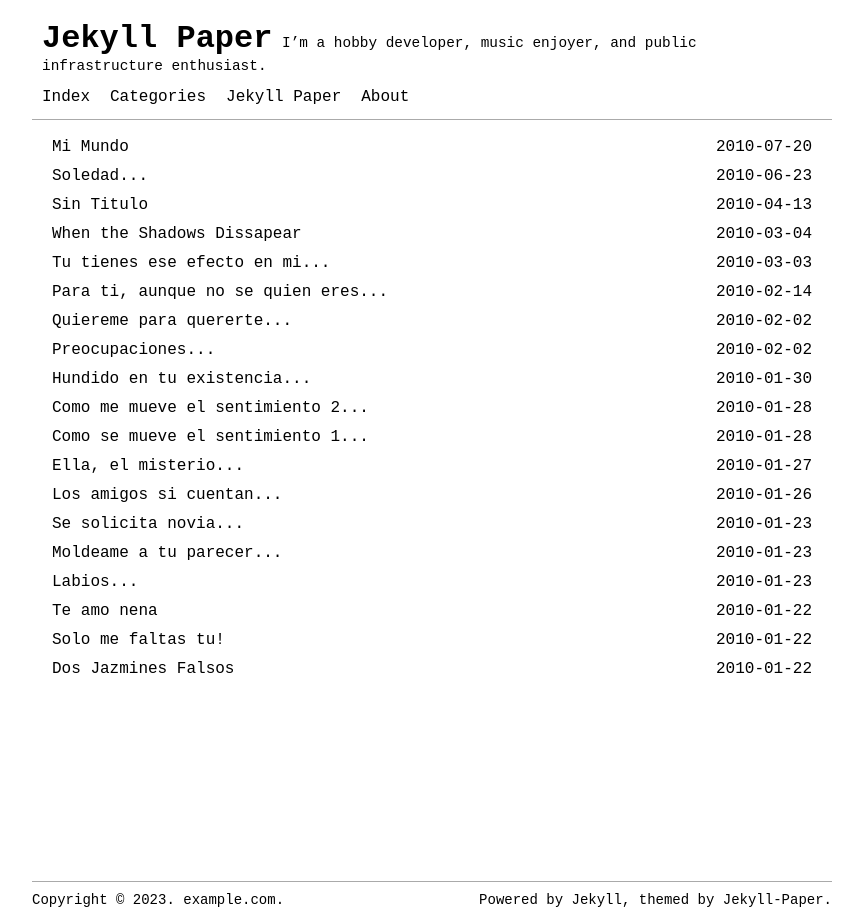
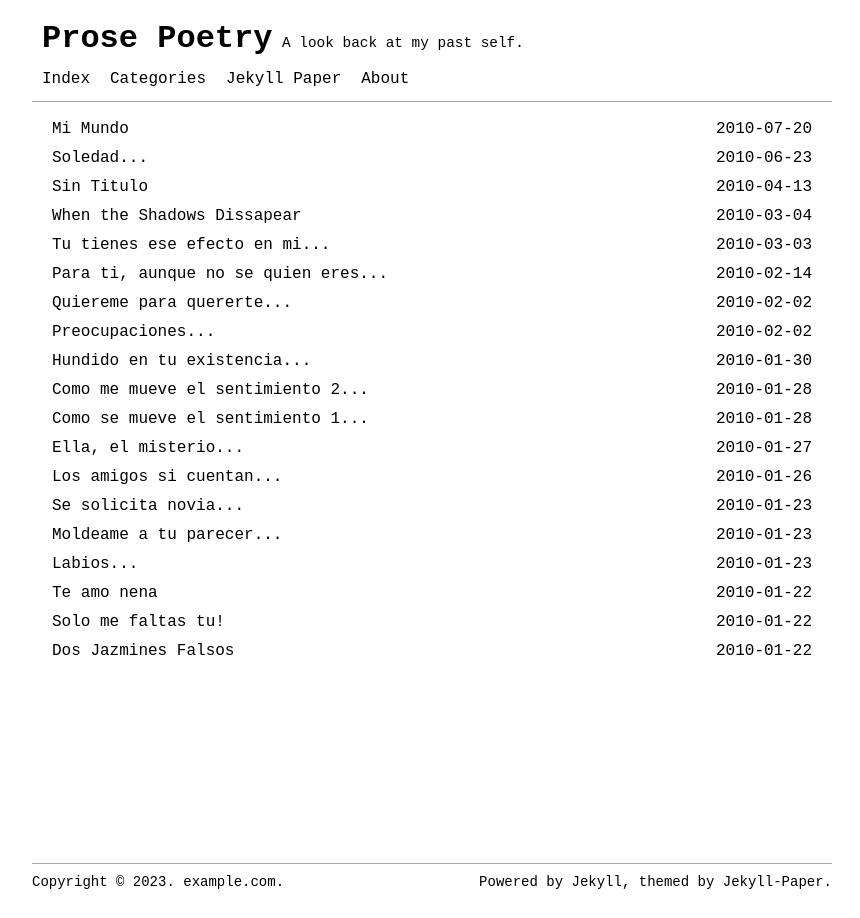
Before and after one commit to semanticdata/prose-poetry, a Jekyll site: the page built from index.html, in a window 1280 px wide. Shown: the whole page, without its empty margins (208-1068 px from the left). Built offline with Jekyll 4.4.1, drawn with Linux system fonts in a browser that asks for light colours; the list of posts is cut into pages by our own code.

Commit message:
quick save

```diff
--- a/404.html
+++ b/404.html
@@ -2,7 +2,6 @@
 layout: default
 title: 404 Not Found
 ---
-
 <div class="float-center">
   <h1>404</h1>
   <span>{{ site.data.lang[site.language].notification_404 }}</span>
--- a/_config.yml
+++ b/_config.yml
@@ -1,49 +1,31 @@
-# Welcome to Jekyll-Paper!
-#
-# This config file is meant for settings that affect your whole blog, values
-# which you are expected to set up once and rarely edit after that. If you find
-# yourself editing this file very often, consider using Jekyll's data files
-# feature for the data you need to update frequently.
-#
-# For technical reasons, this file is *NOT* reloaded automatically when you use
-# 'bundle exec jekyll serve'. If you change this file, please restart the server process.
-
-# Site settings
-# These are used to personalize your new site. If you look in the HTML files,
-# you will see them accessed via {{ site.title }}, {{ site.email }}, and so on.
-# You can create any custom variable you would like, and they will be accessible
-# in the templates via {{ site.myvariable }}.
-title: Jekyll Paper
+# Site Settings
+# For technical reasons, this file is *NOT* reloaded automatically when you use 'bundle exec jekyll serve'.
+# Accessed via {{ site.title }}, {{ site.email }}, and so on.
+# Custom variables will be accessible in templates via {{ site.myvariable }}.
+title: Prose Poetry
 email: little.iron1021@fastmail.com
 name: Miguel Pimentel
 description: >- # this means to ignore newlines until "baseurl:"
-  I’m a hobby developer, music enjoyer, and public infrastructure enthusiast.
-keywords: [blog]
+  A look back at my past self.
+keywords: [blog, poetry, prose-poetry]
 baseurl: "" # the subpath of your site, e.g. /blog
-url: "https://semanticdata.github.io/jekyll-paper" # the base hostname & protocol for your site, e.g. http://example.com
-domain: "example.com" # the domain name for your site, e.g. example.com
+url: "https://semanticdata.github.io/jekyll-paper" # base hostname & protocol, e.g. http://example.com
+domain: "example.com" # domain name for site, e.g. example.com
 language: en
 # Supported languages list:
-# en: English
-# de: Deutsche (German)
 # es: Español (Spanish)
 # fr: Français (French)
-# ja: 日本語 (Japanese)
-# pt: Português (Portuguese)
-# zh-cn: 简体中文 (Simplified Chinese)
-# zh-tw: 繁體中文 (Traditional Chinese)
-# ko : 한국어(Korean)
 
-analytics:   # the Google Analytics property ID, e.g. UA-XXXXX-Y
+analytics: # the Google Analytics property ID, e.g. UA-XXXXX-Y
 
-paginate: 25
+paginate: 20
 paginate_path: "/page:num/"
 
-comments: false  # enable comments
-disqus:          # disqus account
+comments: false # enable comments
+disqus: # disqus account
 
-mathjax: true # Mathematics
-mermaid: true # Diagrams
+mathjax: false # Mathematics
+mermaid: false # Diagrams
 
 permalink: /:year/:month/:day/:title
 
@@ -69,7 +51,6 @@ plugins:
   - jekyll-sitemap
   - jekyll-archives
   - jekyll-seo-tag
-
 # Exclude from processing.
 # The following items will not be processed, by default. Create a custom list
 # to override the default setting.
--- a/index.html
+++ b/index.html
@@ -1,5 +1,4 @@
 ---
 layout: default
 ---
-
 {% include posts.html %}
```
Also changed, not shown: README.md, _drafts/about.md (renamed from pages/about.md), 2 other files.
